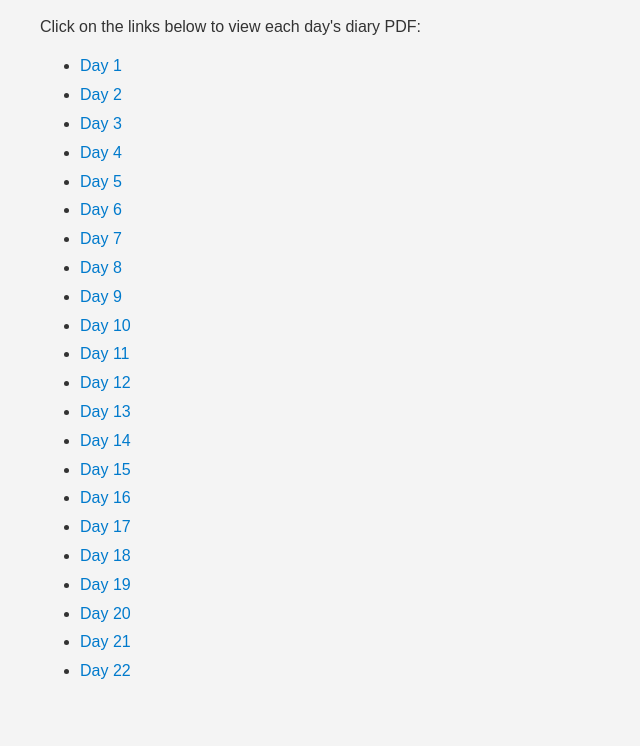
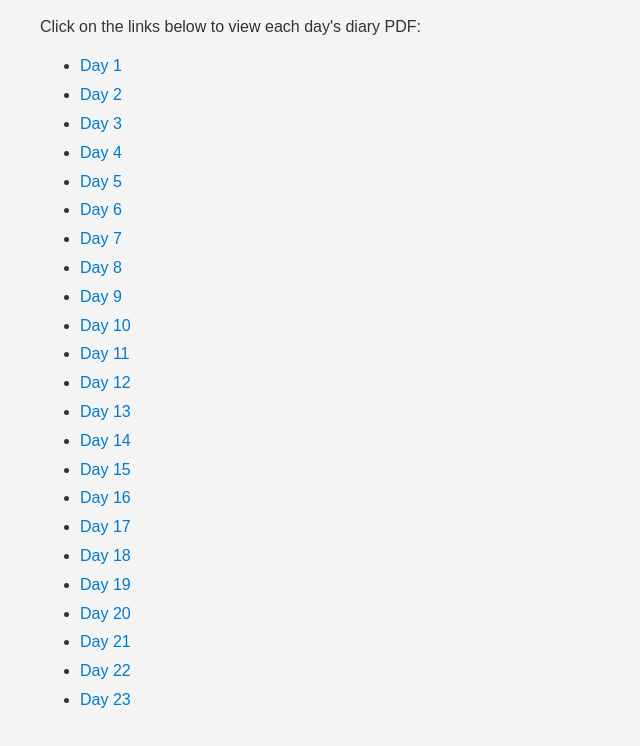
Before and after one commit to rida0311/Rida, a plain HTML site: page index.html in a window 1280 px wide. Shown: the part 80-826 px from the top of the page, without its empty margins (0-640 px from the left). Drawn offline with Linux system fonts and the light colour scheme.

Commit message:
Update index.html

```diff
--- a/index.html
+++ b/index.html
@@ -51,6 +51,7 @@
         <li><a href="Day 20.pdf" target="_blank">Day 20</a></li>
         <li><a href="Day 21.pdf" target="_blank">Day 21</a></li>
         <li><a href="Day 22.pdf" target="_blank">Day 22</a></li>
+        <li><a href="Day 23.pdf" target="_blank">Day 23</a></li>
     </ul>
 </body>
 </html>
```
